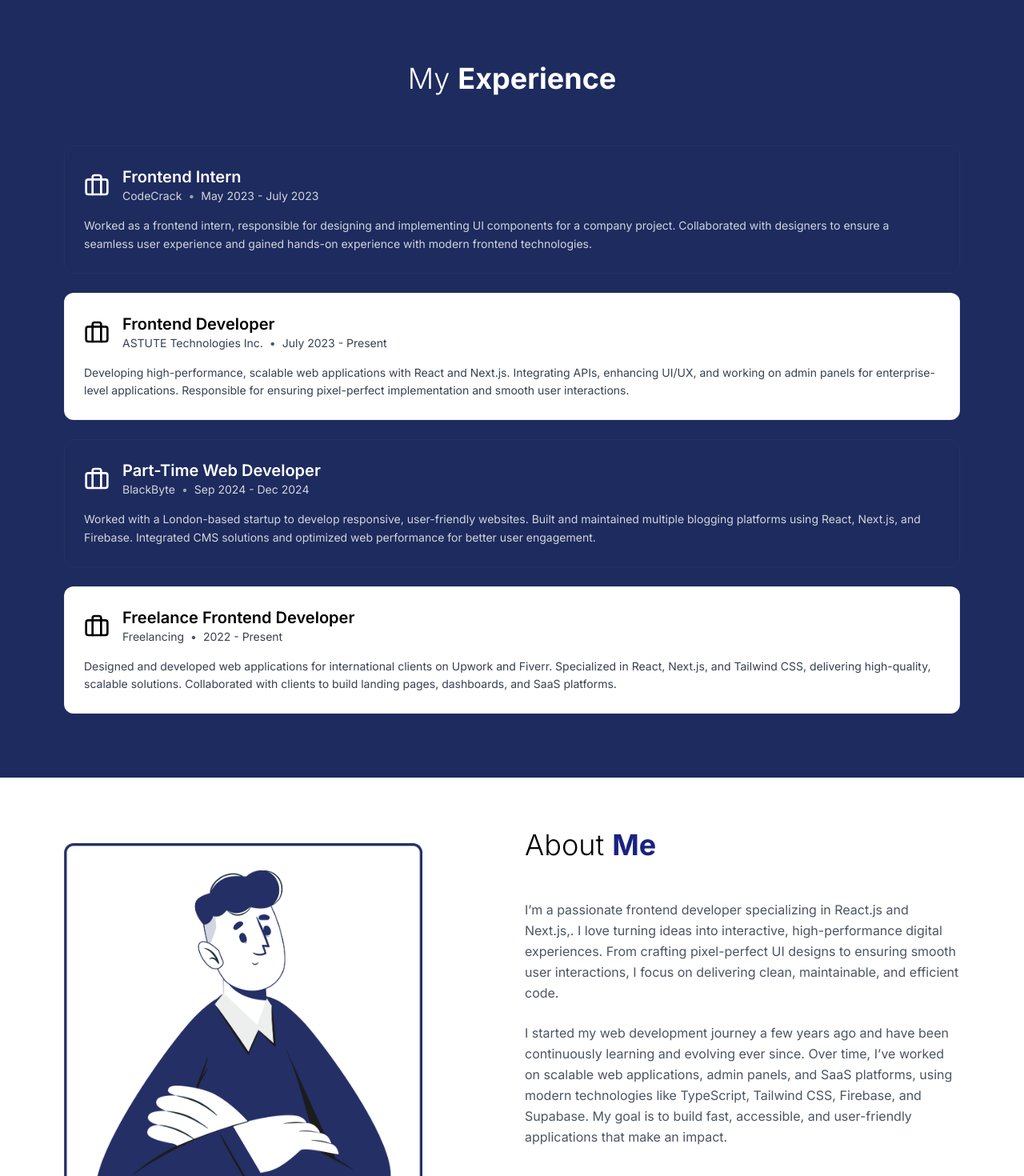
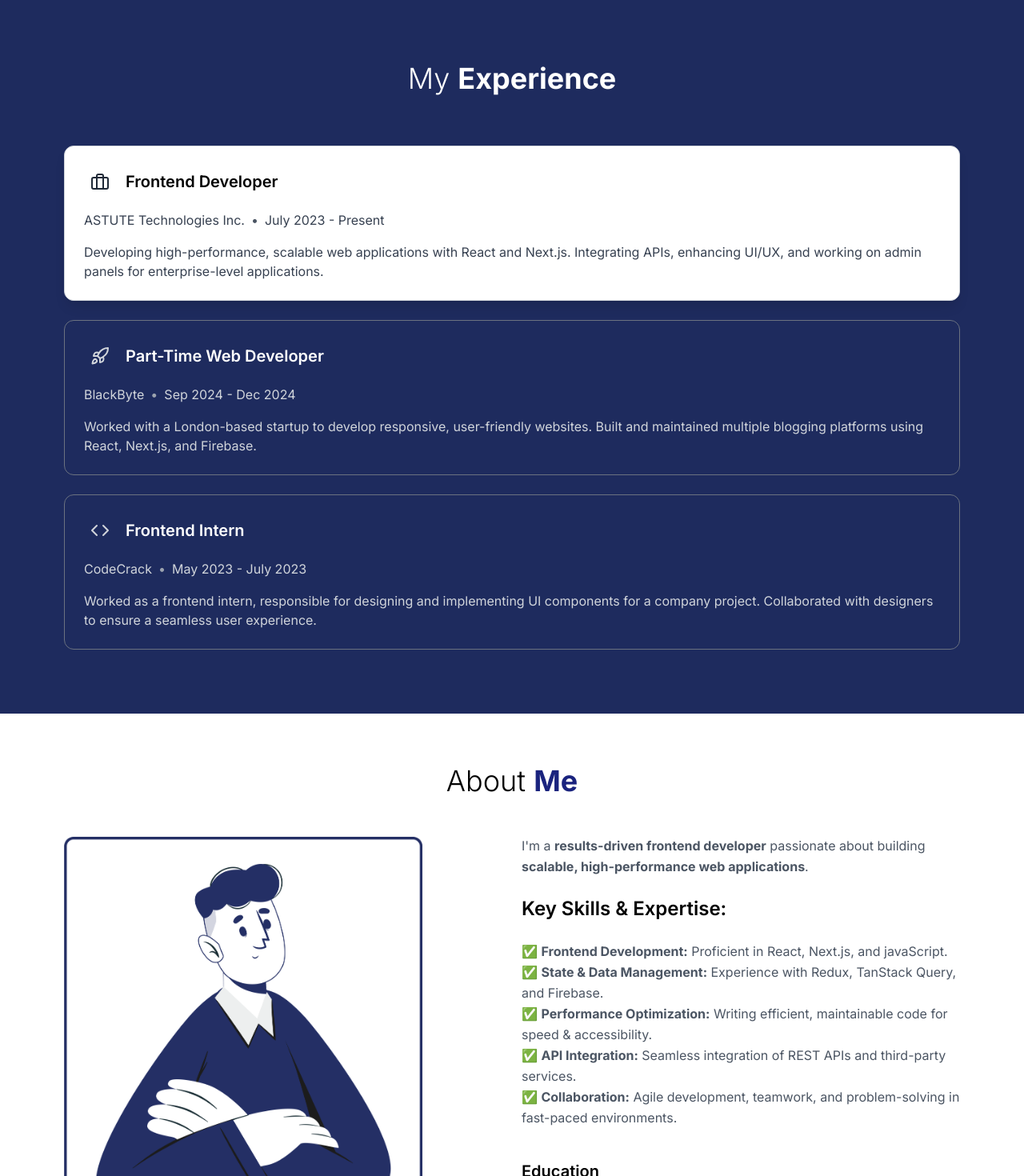
Before and after one commit to igrehanali/portfolio_web, a Next.js app: page / in a window 1280 px wide. Shown: the part 1330-2800 px from the top of the page at 80% size. Built offline with nearby package versions, Linux system fonts and the light colour scheme.

Commit message:
Add AOS for animations, update portfolio and about me sections, and configure VSCode settings

```diff
--- a/app/Components/about-me.jsx
+++ b/app/Components/about-me.jsx
@@ -1,47 +1,59 @@
 export default function AboutMeSection() {
   return (
-    <section className="py-16 px-4 md:px-6 lg:px-4 bg-white max-w-6xl  mx-auto w-full ">
+    <section className="py-16 px-4 md:px-6 lg:px-4 bg-white max-w-6xl mx-auto w-full">
       <div className="max-w-6xl mx-auto">
-        <div className="grid grid-cols-1 md:grid-cols-2 gap-8 items-center justify-items-start">
+        <h2 className="text-4xl text-black font-light mb-12 text-center">
+          About <span className="text-[#1a237e] font-bold">Me</span>
+        </h2>
+        <div className="grid grid-cols-1 md:grid-cols-2 gap-6 items-center justify-items-start">
           {/* Left Column - Illustration */}
           <div className="flex justify-center">
             <img
               src="/about.png"
-              alt="Developer Illustration"
+              alt="Frontend Developer"
               className="w-full max-w-md"
             />
           </div>
 
           {/* Right Column - Content */}
           <div className="space-y-6">
-            <h2 className="text-4xl text-black font-light mb-12">
-              About <span className="text-[#1a237e] font-bold">Me</span>
-            </h2>
-
             <p className="text-gray-600 leading-relaxed">
-              I’m a passionate frontend developer specializing in React.js and
-              Next.js,. I love turning ideas into interactive, high-performance
-              digital experiences. From crafting pixel-perfect UI designs to
-              ensuring smooth user interactions, I focus on delivering clean,
-              maintainable, and efficient code.
+              I'm a <strong>results-driven frontend developer</strong>{" "}
+              passionate about building{" "}
+              <strong>scalable, high-performance web applications</strong>.
             </p>
 
-            <p className="text-gray-600 leading-relaxed">
-              I started my web development journey a few years ago and have been
-              continuously learning and evolving ever since. Over time, I’ve
-              worked on scalable web applications, admin panels, and SaaS
-              platforms, using modern technologies like TypeScript, Tailwind
-              CSS, Firebase, and Supabase. My goal is to build fast, accessible,
-              and user-friendly applications that make an impact.
-            </p>
+            <h2 className="text-2xl font-semibold">Key Skills & Expertise:</h2>
+            <ul className="  text-gray-600 leading-relaxed">
+              <li>
+                ✅ <strong>Frontend Development:</strong> Proficient in React,
+                Next.js, and javaScript.
+              </li>
+              <li>
+                ✅ <strong>State & Data Management:</strong> Experience with
+                Redux, TanStack Query, and Firebase.
+              </li>
+              <li>
+                ✅ <strong>Performance Optimization:</strong> Writing efficient,
+                maintainable code for speed & accessibility.
+              </li>
+              <li>
+                ✅ <strong>API Integration:</strong> Seamless integration of
+                REST APIs and third-party services.
+              </li>
+              <li>
+                ✅ <strong>Collaboration:</strong> Agile development, teamwork,
+                and problem-solving in fast-paced environments.
+              </li>
+            </ul>
 
             <div className="pt-4">
               <h3 className="text-xl font-semibold mb-2">Education</h3>
               <p className="text-gray-600">
-                Bachelor's Degree in Computer Science
+                <strong>Bachelor's Degree in Computer Science</strong>
               </p>
               <p className="text-gray-600">
-                <strong>IUB</strong> Islamia University of Bahawalpur
+                Islamia University of Bahawalpur (<strong>IUB</strong>)
               </p>
             </div>
           </div>
--- a/app/Components/experience.jsx
+++ b/app/Components/experience.jsx
@@ -1,40 +1,49 @@
 "use client";
 
-import { Search, Youtube, Apple, Briefcase } from "lucide-react";
+import { useEffect } from "react";
+import AOS from "aos";
+import "aos/dist/aos.css";
+import { Briefcase, Code, Globe, Rocket } from "lucide-react"; // Import Icons
 
 const ExperienceCard = ({ company, date, role, description, index }) => {
-  const getIcon = (company) => {
-    switch (company.toLowerCase()) {
-      case "google":
+  const isFirst = index === 0;
+
+  // Assign icons based on company type
+  const getIcon = () => {
+    switch (company) {
+      case "ASTUTE Technologies Inc.":
         return (
-          <Search
-            className={`w-8 h-8 ${
-              index === 1 || index === 3 ? "text-black" : "text-white"
-            }`}
+          <Briefcase
+            size={24}
+            className={isFirst ? "text-gray-800" : "text-gray-300"}
           />
         );
-      case "youtube":
+      case "CodeCrack":
         return (
-          <Youtube
-            className={`w-8 h-8 ${
-              index === 1 || index === 3 ? "text-black" : "text-white"
-            }`}
+          <Code
+            size={24}
+            className={isFirst ? "text-gray-800" : "text-gray-300"}
           />
         );
-      case "apple":
+      case "Freelancing":
         return (
-          <Apple
-            className={`w-8 h-8 ${
-              index === 1 || index === 3 ? "text-black" : "text-white"
-            }`}
+          <Globe
+            size={24}
+            className={isFirst ? "text-gray-800" : "text-gray-300"}
+          />
+        );
+      case "BlackByte":
+        return (
+          <Rocket
+            size={24}
+            className={isFirst ? "text-gray-800" : "text-gray-300"}
           />
         );
       default:
         return (
           <Briefcase
-            className={`w-8 h-8 ${
-              index === 1 || index === 3 ? "text-black" : "text-white"
-            }`}
+            size={24}
+            className={isFirst ? "text-gray-800" : "text-gray-300"}
           />
         );
     }
@@ -42,52 +51,46 @@ const ExperienceCard = ({ company, date, role, description, index }) => {
 
   return (
     <div
-      className={`relative p-6 rounded-xl border border-opacity-10 border-gray-500 ${
-        index === 1 || index === 3
-          ? "bg-white"
-          : "bg-opacity-10 backdrop-blur-sm"
-      }`}
+      data-aos="fade-up"
+      data-aos-delay={index * 100}
+      className={`relative p-5 sm:p-6 rounded-xl border
+      ${
+        isFirst
+          ? "bg-white border-gray-300 shadow-lg"
+          : "bg-[#1e2b5e] border-gray-500 text-white"
+      }
+      transition-all duration-300 hover:scale-[1.02] md:hover:scale-[1.05]
+      flex flex-col gap-3 sm:gap-4`}
     >
-      <div className="flex items-center justify-between mb-4">
-        <div className="flex items-center gap-4">
-          {getIcon(company)}
-          <div className="flex flex-col">
+      {/* Title & Icon */}
+      <div className="flex items-center gap-3">
+        <div className="p-2 rounded-lg bg-opacity-20">
+          {getIcon()} {/* Render relevant icon */}
+        </div>
         <h3
-              className={`text-xl font-semibold ${
-                index === 1 || index === 3 ? "text-black" : "text-white"
+          className={`text-lg sm:text-xl font-semibold ${
+            isFirst ? "text-black" : "text-white"
           }`}
         >
           {role}
         </h3>
-            <div className="flex items-center gap-2">
-              <span
-                className={`text-sm ${
-                  index === 1 || index === 3 ? "text-gray-700" : "text-gray-300"
-                }`}
-              >
+      </div>
+
+      {/* Company & Date */}
+      <div className="flex flex-wrap items-center gap-2 text-sm sm:text-base">
+        <span className={isFirst ? "text-gray-700" : "text-gray-300"}>
           {company}
         </span>
-              <span
-                className={`text-sm ${
-                  index === 1 || index === 3 ? "text-gray-600" : "text-gray-400"
-                }`}
-              >
-                •
-              </span>
-              <span
-                className={`text-sm ${
-                  index === 1 || index === 3 ? "text-gray-700" : "text-gray-300"
-                }`}
-              >
+        <span className={isFirst ? "text-gray-600" : "text-gray-400"}>•</span>
+        <span className={isFirst ? "text-gray-700" : "text-gray-300"}>
           {date}
         </span>
       </div>
-          </div>
-        </div>
-      </div>
+
+      {/* Description */}
       <p
-        className={`text-sm leading-relaxed ${
-          index === 1 || index === 3 ? "text-gray-700" : "text-gray-300"
+        className={`text-sm sm:text-base leading-relaxed ${
+          isFirst ? "text-gray-700" : "text-gray-300"
         }`}
       >
         {description}
@@ -97,43 +100,47 @@ const ExperienceCard = ({ company, date, role, description, index }) => {
 };
 
 export default function ExperienceSection() {
+  useEffect(() => {
+    AOS.init({ duration: 1000, once: true, easing: "ease-out-cubic" });
+  }, []);
+
   const experiences = [
+    {
+      company: "ASTUTE Technologies Inc.",
+      role: "Frontend Developer",
+      date: "July 2023 - Present",
+      description:
+        "Developing high-performance, scalable web applications with React and Next.js. Integrating APIs, enhancing UI/UX, and working on admin panels for enterprise-level applications.",
+    },
+    // {
+    //   company: "Freelancing",
+    //   role: "Freelance Frontend Developer",
+    //   date: "2022 - Present",
+    //   description:
+    //     "Designed and developed web applications for international clients on Upwork and Fiverr. Specialized in React, Next.js, and Tailwind CSS, delivering high-quality, scalable solutions.",
+    // },
+    {
+      company: "BlackByte",
+      role: "Part-Time Web Developer",
+      date: "Sep 2024 - Dec 2024",
+      description:
+        "Worked with a London-based startup to develop responsive, user-friendly websites. Built and maintained multiple blogging platforms using React, Next.js, and Firebase.",
+    },
     {
       company: "CodeCrack",
       role: "Frontend Intern",
       date: "May 2023 - July 2023",
       description:
-        "Worked as a frontend intern, responsible for designing and implementing UI components for a company project. Collaborated with designers to ensure a seamless user experience and gained hands-on experience with modern frontend technologies.",
-    },
-    {
-      company: "ASTUTE Technologies Inc.",
-      role: "Frontend Developer",
-      date: "July 2023 - Present",
-      description:
-        "Developing high-performance, scalable web applications with React and Next.js. Integrating APIs, enhancing UI/UX, and working on admin panels for enterprise-level applications. Responsible for ensuring pixel-perfect implementation and smooth user interactions.",
-    },
-    {
-      company: "BlackByte",
-      role: "Part-Time Web Developer",
-      date: "Sep 2024 - Dec 2024",
-      description:
-        "Worked with a London-based startup to develop responsive, user-friendly websites. Built and maintained multiple blogging platforms using React, Next.js, and Firebase. Integrated CMS solutions and optimized web performance for better user engagement.",
-    },
-    {
-      company: "Freelancing",
-      role: "Freelance Frontend Developer",
-      date: "2022 - Present",
-      description:
-        "Designed and developed web applications for international clients on Upwork and Fiverr. Specialized in React, Next.js, and Tailwind CSS, delivering high-quality, scalable solutions. Collaborated with clients to build landing pages, dashboards, and SaaS platforms.",
+        "Worked as a frontend intern, responsible for designing and implementing UI components for a company project. Collaborated with designers to ensure a seamless user experience.",
     },
   ];
 
   return (
     <section className="w-full bg-[#1e2b5e] py-20">
       <div className="max-w-6xl mx-auto px-4">
-        <div className="mb-16 text-center font-light">
-          <h2 className="text-4xl text-white font-light mb-12">
-            My <span className="text-white font-bold">Experience</span>
+        <div className="mb-16 text-center">
+          <h2 className="text-4xl text-white font-light">
+            My <span className="font-bold">Experience</span>
           </h2>
         </div>
         <div className="space-y-6">
--- a/app/Components/portfolio-section.jsx
+++ b/app/Components/portfolio-section.jsx
@@ -65,7 +65,7 @@ export default function PortfolioSection() {
   ];
 
   return (
-    <section className="py-16 px-4 md:px-6 lg:px-8 bg-white">
+    <section className="py-16 px-4 md:px-6 lg:px-8">
       <div className="max-w-6xl mx-auto">
         <div className="mb-16 text-center w-full">
           <h2 className="text-4xl font-light mb-6">
```
Also changed, not shown: app/Components/hero-section.jsx (+18 -4 lines). Lines whose indentation alone changed are shown as unchanged.
